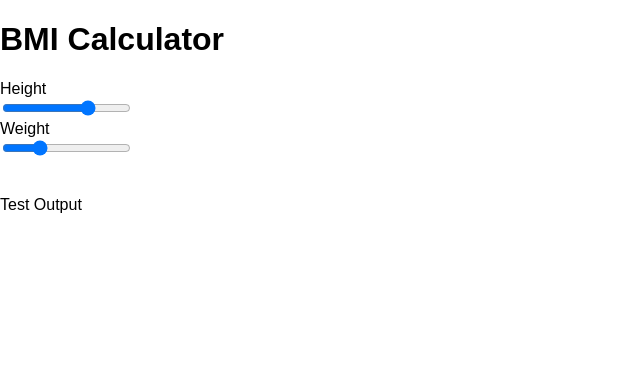
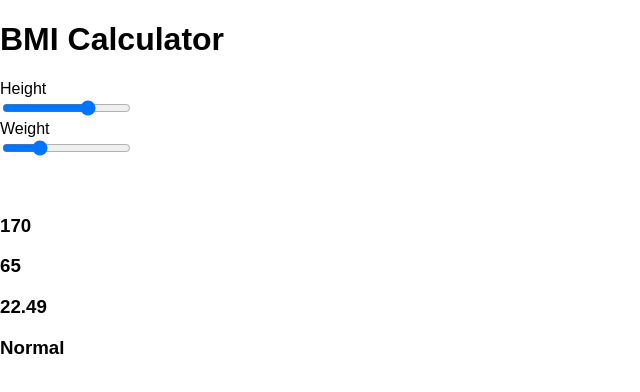
Before and after one commit to talovic/bmi-calculator, a React (Create React App) app: page / in a window 1280 px wide. Shown: the top 392 px of the page, without its empty margins (0-640 px from the left). Built offline with nearby package versions, Linux system fonts and the light colour scheme.

Commit message:
Outputting the data

```diff
--- a/src/App.js
+++ b/src/App.js
@@ -18,7 +18,7 @@ class App extends Component {
   }
 
   weightChange(weight) {
-    this.setState({ weight: weight }, this.SetBmi);
+    this.setState({ weight: weight }, this.setBmi);
   }
 
   setBmi() {
@@ -63,7 +63,7 @@ class App extends Component {
         </form>
         <br />
         <br />
-        <Output />
+        <Output data={this.state} />
       </div>
     );
   }
--- a/src/components/Output.js
+++ b/src/components/Output.js
@@ -2,9 +2,19 @@ import React, { Component } from 'react';
 
 class Output extends Component {
   render() {
+    let height = this.props.data.height;
+    let weight = this.props.data.weight;
+    let bmi = this.props.data.bmi;
+    let bmiClass = this.props.data.bmiClass;
+
     return (
       <div className="output">
-        <div>Test Output</div>
+        <h3>{height}</h3>
+        <h3>{weight}</h3>
+        <h3>{bmi}</h3>
+        <h3 className={this.props.data.bmiClass === 'Obese' ? 'danger' : ''}>
+          {bmiClass}{' '}
+        </h3>
       </div>
     );
   }
```
